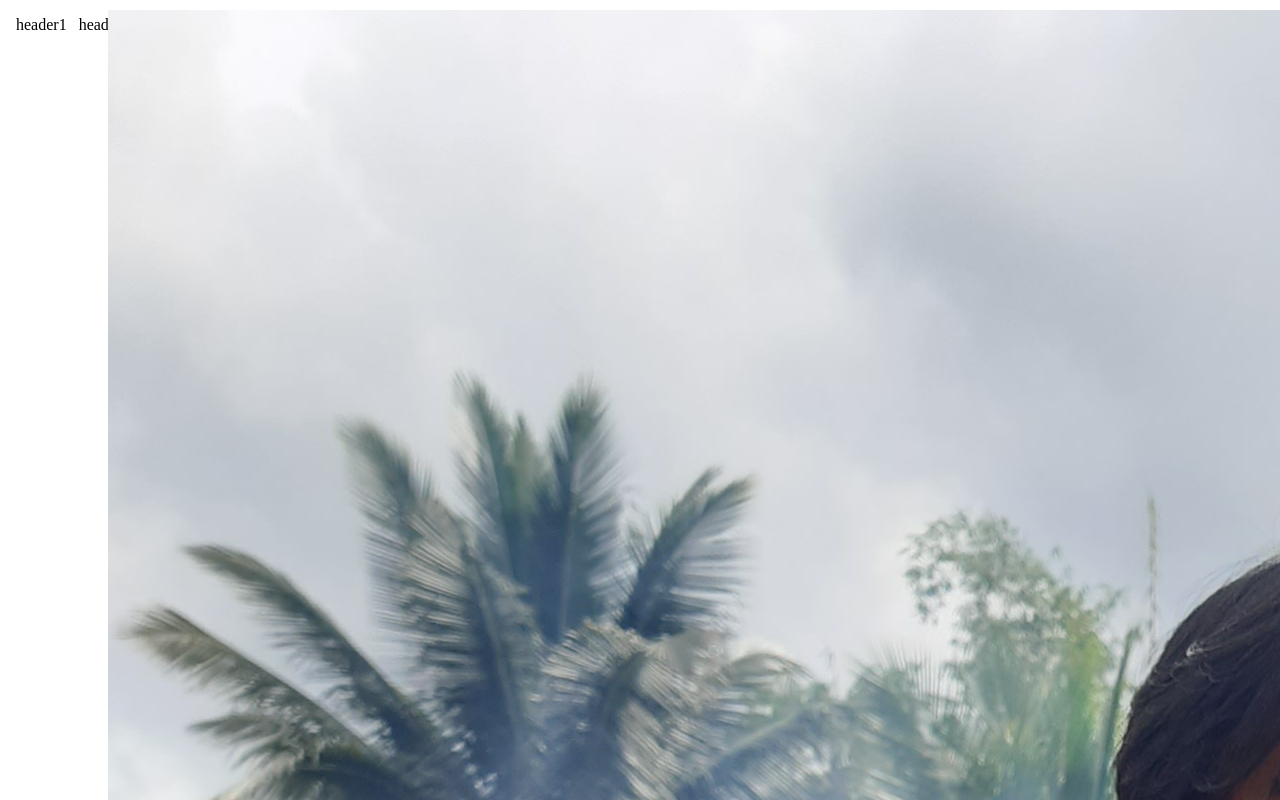
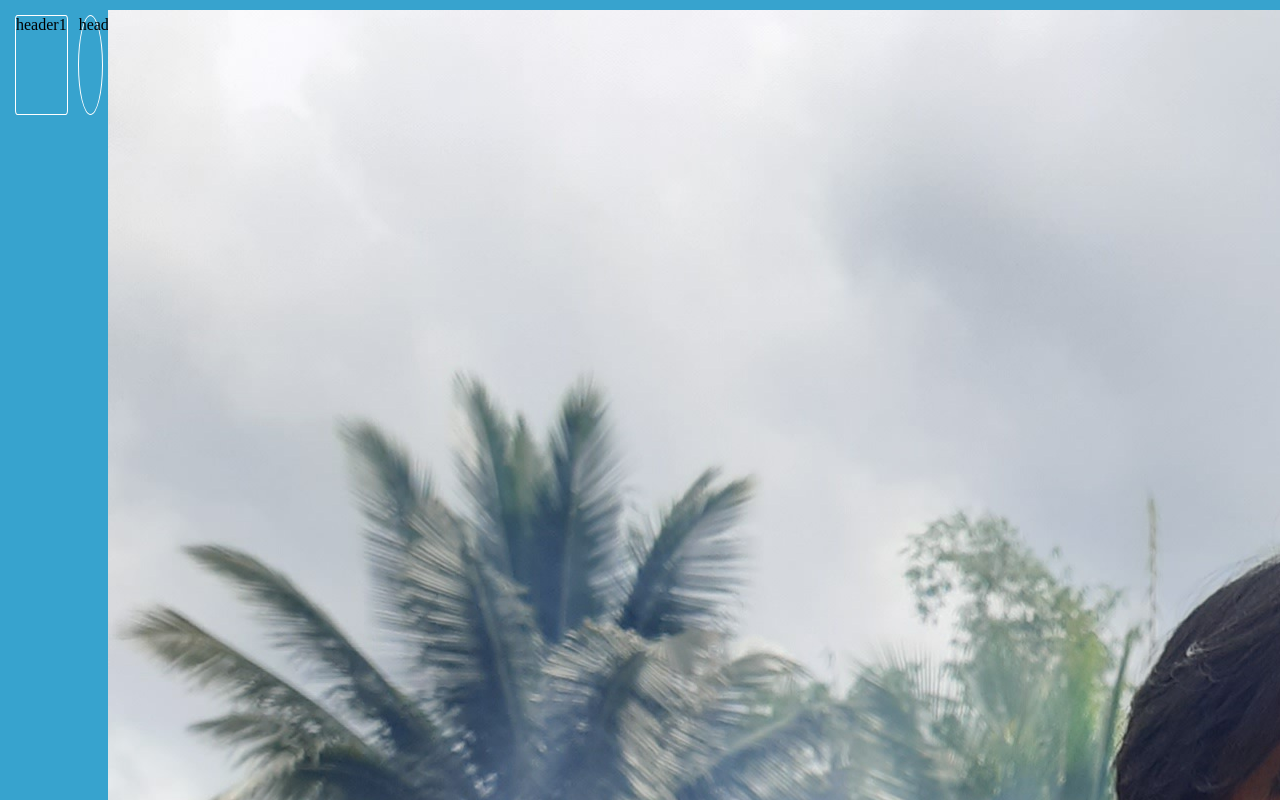
Before and after one commit to yahiko247/openminded, a plain HTML site: page index.html in a window 1280 px wide. Shown: the top 800 px of the page. Drawn offline with Linux system fonts and the light colour scheme; files whose address does not match are found by name.

Commit message:
change color to

```diff
--- a/style.css
+++ b/style.css
@@ -7,7 +7,7 @@
 /* main-container-sitting*/
 
 .main-container{
-    background-color: rgb(56, 169, 235), 0, 0);
+    background-color: rgb(55, 163, 206);
 }
 .main-container > div {
      padding: 10px 10px;
```
